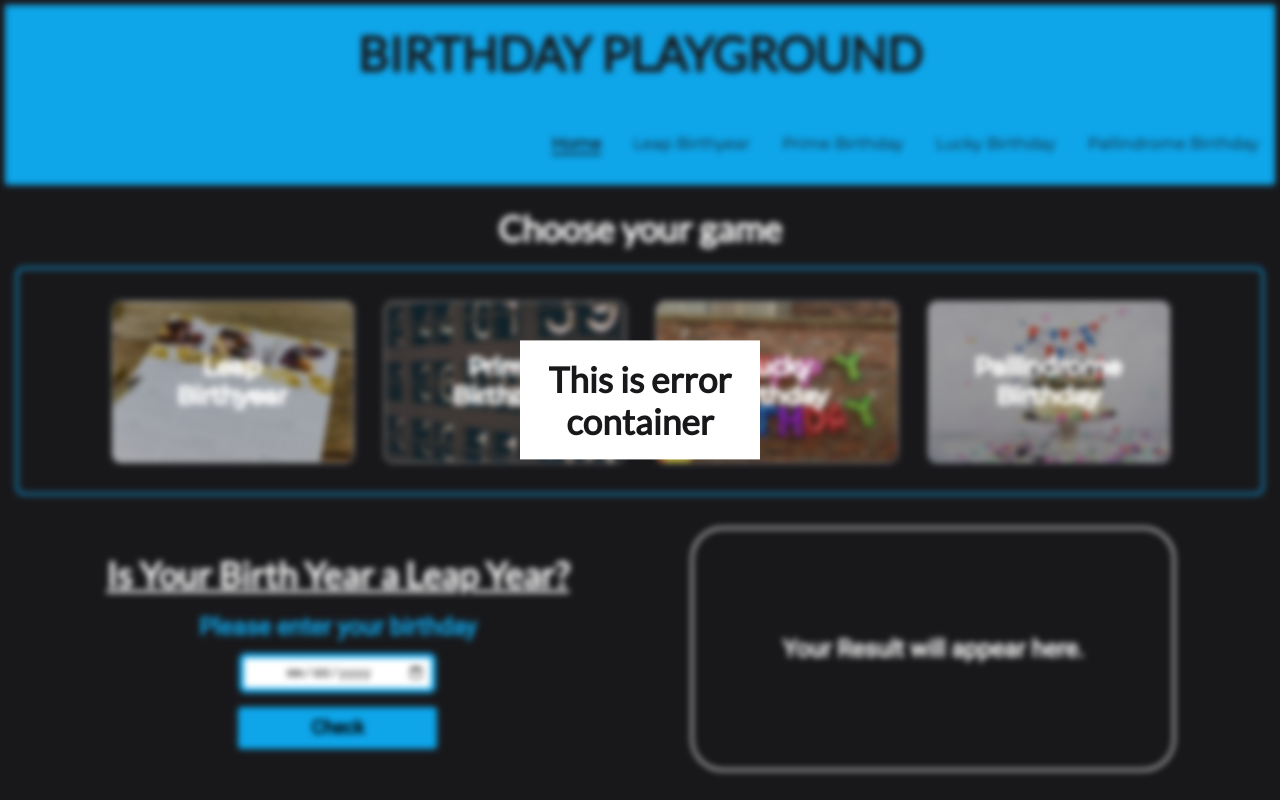
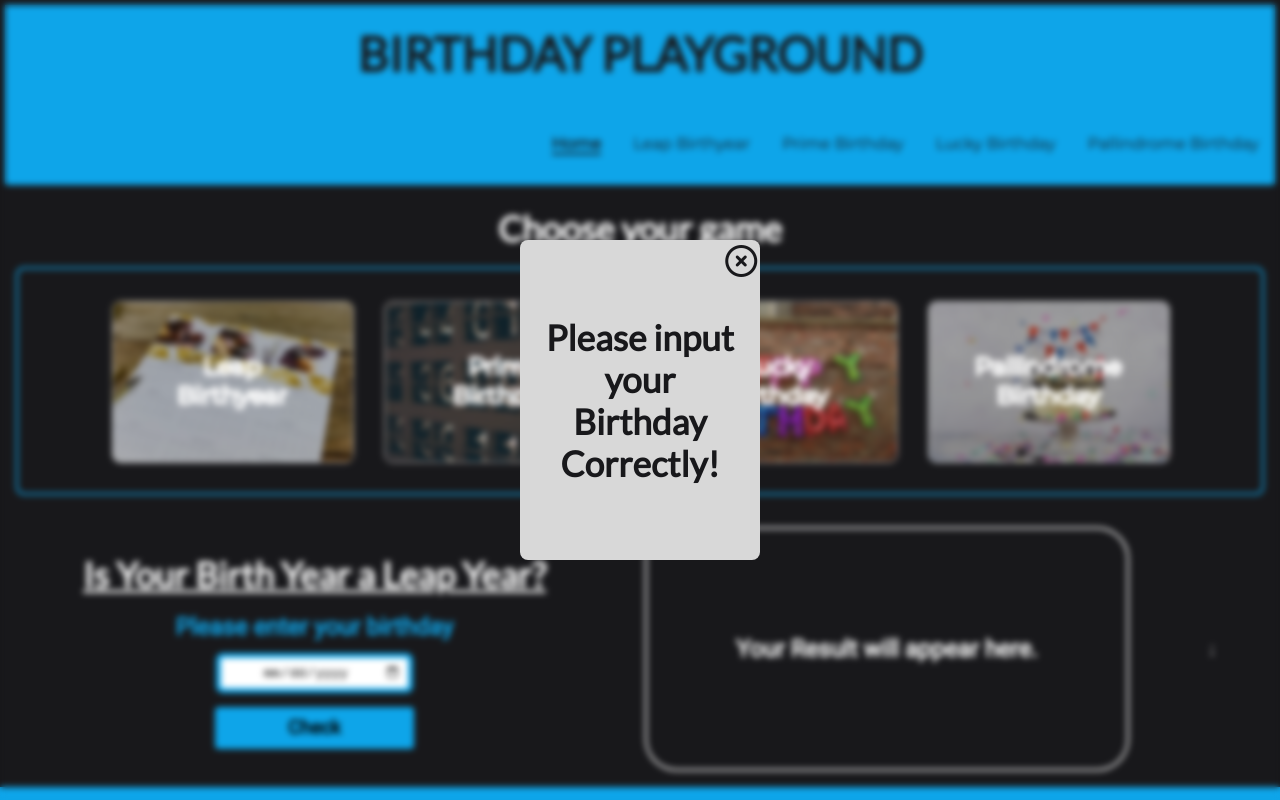
Before and after one commit to thesudeshdas/birthday, a React (Create React App) app: page /leap-birthyear in a window 1280 px wide. Shown: the top 800 px of the page. Built offline with nearby package versions, Linux system fonts and the light colour scheme.

Commit message:
styles: error container

```diff
--- a/src/pages/leap-birthyear.js
+++ b/src/pages/leap-birthyear.js
@@ -87,12 +87,13 @@ const LEAP = () => {
         <button onClick={() => userMessage(yearToCheck)}>Check</button>
       </div>
       {output}
-
       <div className="container-error-bg">
         <div className="container-error">
-          <h1>This is error container</h1>
+          <h1>Please input your Birthday Correctly!</h1>
+          <i className="far fa-times-circle"></i>
         </div>
       </div>
+      ;
     </div>
   );
 };
--- a/src/style.css
+++ b/src/style.css
@@ -43,7 +43,6 @@ body {
 .container-content {
   text-align: center;
   flex: 1 0 auto;
-  height: 100%;
 }
 
 h1,
@@ -260,13 +259,14 @@ footer ul li a {
 
 .container-error-bg {
   /* display: none; */
-  position: absolute;
+  position: fixed;
   top: 0;
   bottom: 0;
+  right: 0;
+  left: 0;
   background-color: transparent;
-  width: 100%;
-  height: 100%;
   backdrop-filter: blur(3px);
+  overflow: hidden;
 }
 
 .container-error {
@@ -274,7 +274,20 @@ footer ul li a {
   top: 50%;
   left: 50%;
   transform: translate(-50%, -50%);
-  background-color: var(--text-primary);
+  background-color: rgb(216, 216, 216);
   color: var(--bg-primary);
   width: 15em;
+  height: 20em;
+  display: flex;
+  align-items: center;
+  border-radius: 0.5em;
 }
+
+.container-error i {
+  position: absolute;
+  top: 3%;
+  right: 3%;
+  transform: scale(2);
+  padding: 0.2em;
+  border-radius: 20%;
+}
```
